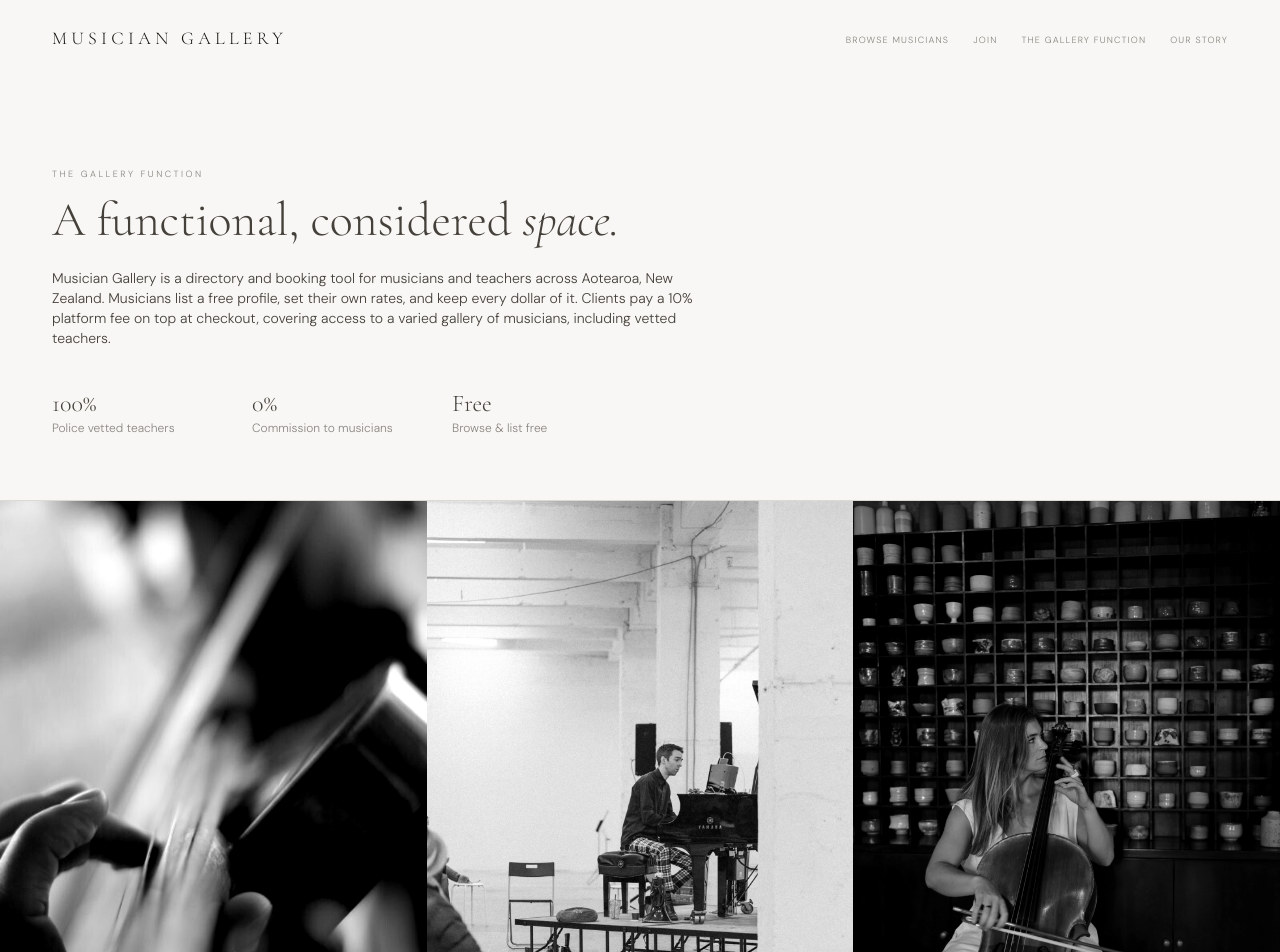
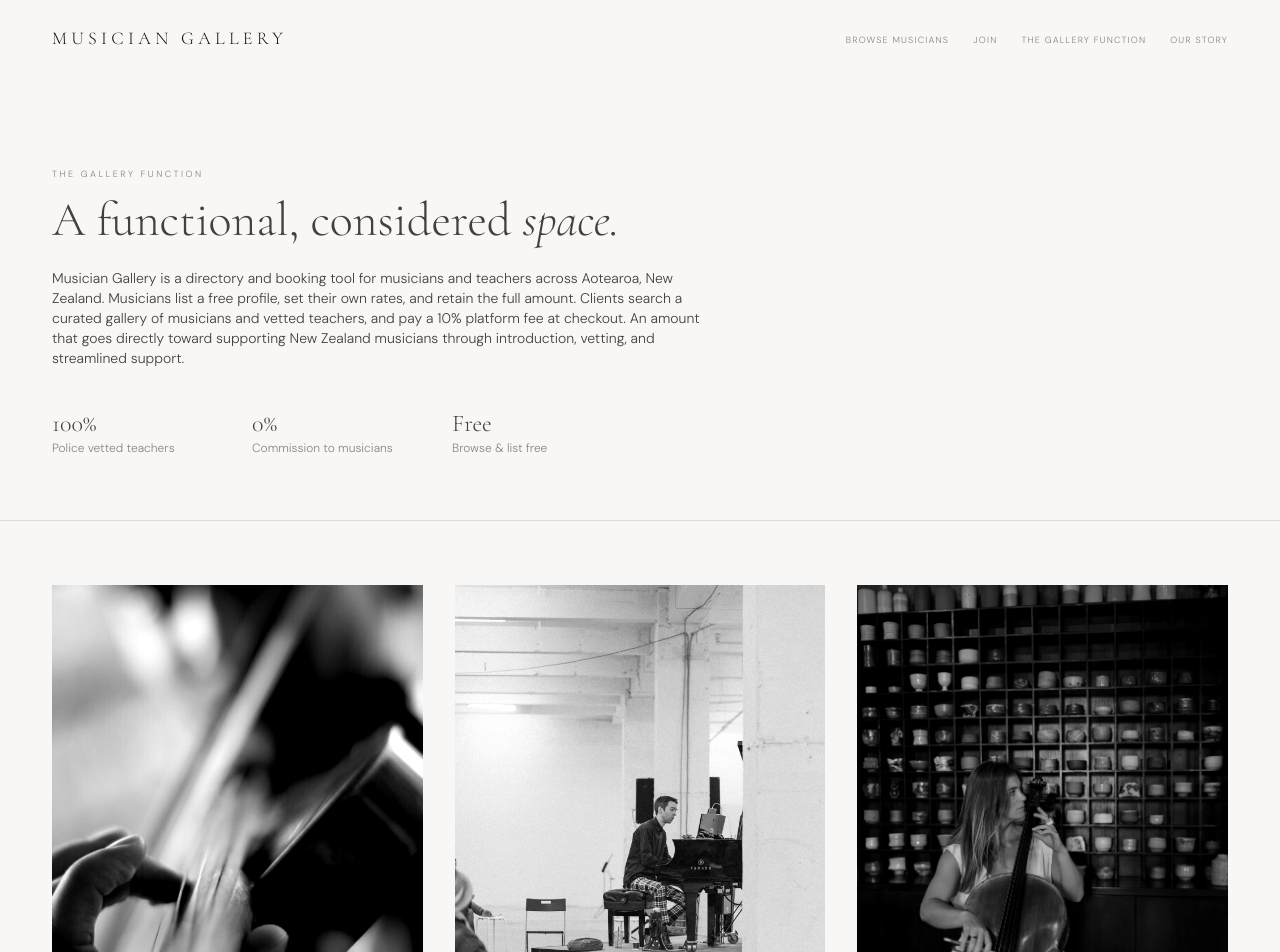
Before and after one commit to musiciangallery/Musician-Gallery, a Next.js app: page /about in a window 1280 px wide. Shown: the top 952 px of the page. Built offline with nearby package versions, Linux system fonts and the light colour scheme.

Commit message:
Update page.tsx

```diff
--- a/src/app/about/page.tsx
+++ b/src/app/about/page.tsx
@@ -69,10 +69,11 @@ export default function AboutPage() {
         <p className="text-sm max-w-2xl mb-10">
           Musician Gallery is a directory and booking tool for musicians and
           teachers across Aotearoa, New Zealand. Musicians list a free
-          profile, set their own rates, and keep every dollar of it.
-          Clients pay a 10% platform fee on top at checkout, covering
-          access to a varied gallery of musicians, including vetted
-          teachers.
+          profile, set their own rates, and retain the full amount.
+          Clients search a curated gallery of musicians and vetted
+          teachers, and pay a 10% platform fee at checkout. An amount that
+          goes directly toward supporting New Zealand musicians through
+          introduction, vetting, and streamlined support.
         </p>
         <div className="grid grid-cols-3 gap-6 max-w-xl">
           <div>
@@ -90,7 +91,8 @@ export default function AboutPage() {
         </div>
       </section>
 
-      <section className="grid grid-cols-3 border-b border-rule">
+      <section className="px-6 md:px-[52px] py-16 border-b border-rule">
+        <div className="grid grid-cols-3 gap-6 md:gap-8">
           {galleryImages.map((img) => (
             <div key={img.src} className="relative aspect-[3/4]">
               <Image
@@ -102,6 +104,7 @@ export default function AboutPage() {
               />
             </div>
           ))}
+        </div>
       </section>
 
       <section className="px-6 md:px-[52px] py-20 border-b border-rule grid md:grid-cols-[35%_65%] gap-12">
```
Lines whose indentation alone changed are shown as unchanged.
